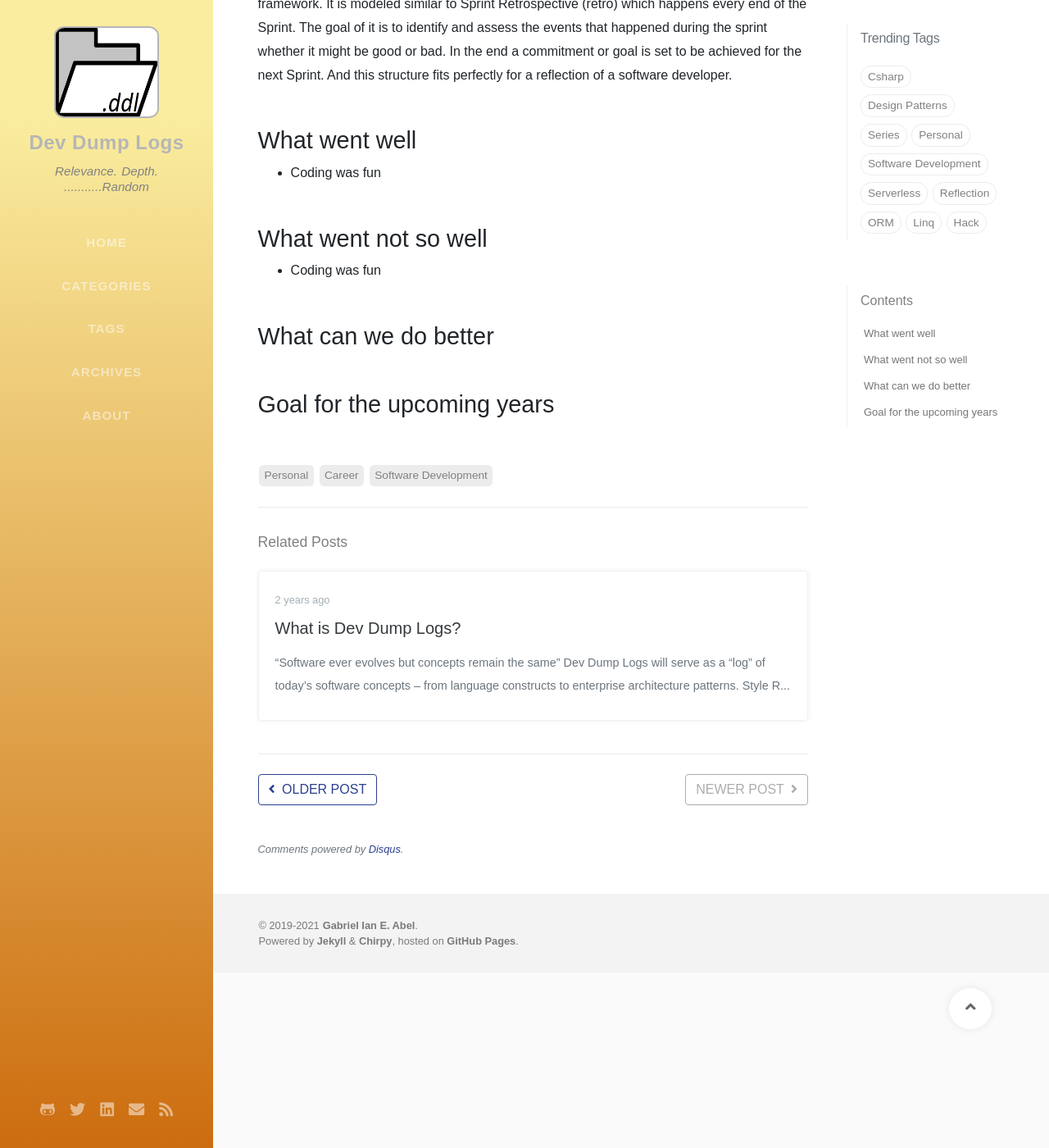
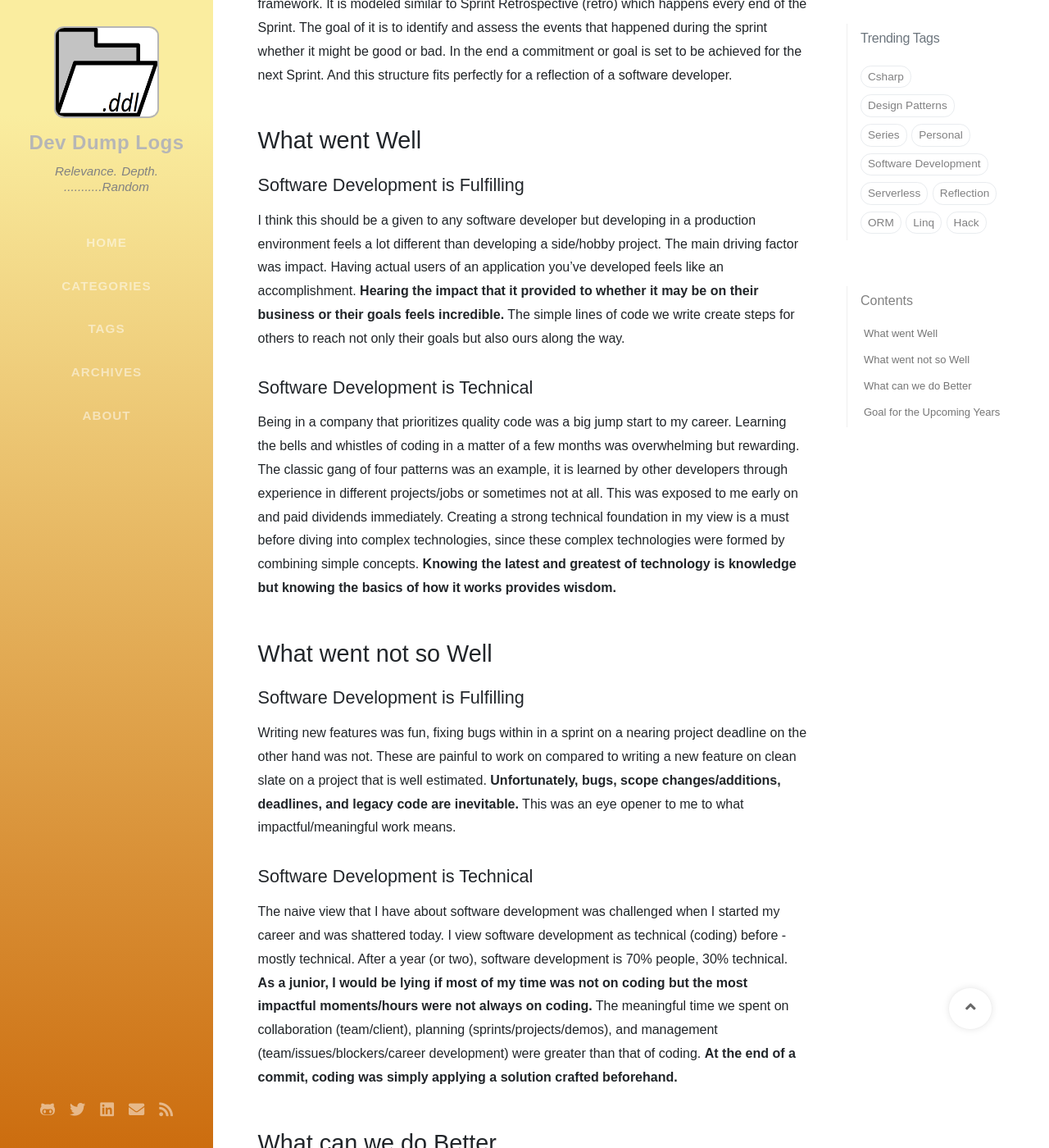
Before and after one commit to IanEscober/ianescober.github.io, a Jekyll site: the page built from _posts/2021-10-5-a-year-in-software-development.md, in a window 1280 px wide and 1400 px high, scrolled down 265 px. Shown: the whole window at 82% size. Built offline with Jekyll 4.4.1, drawn with Linux system fonts in a browser that asks for light colours; nearby versions of some CDN libraries; some web fonts are replaced; comment, search, counter and statistics services are not loaded; some of the changed text lies outside the part shown.

Commit message:
Added Software Development is Fulfilling and Software Development is Technical

```diff
--- a/_posts/2021-10-5-a-year-in-software-development.md
+++ b/_posts/2021-10-5-a-year-in-software-development.md
@@ -7,12 +7,19 @@ tags: [Personal, Career, Software Development]
 
 Here we are again after a year (or two) of being a profesional software developer/engineer. The post's arrangement will feel familiar to someone who have been working on the Scrum framework. It is modeled similar to Sprint Retrospective (retro) which happens every end of the Sprint. The goal of it is to identify and assess the events that happened during the sprint whether it might be good or bad. In the end a commitment or goal is set to be achieved for the next Sprint. And this structure fits perfectly for a reflection of a software developer.
 
-# What went well
-- Coding was fun
+# What went Well
+## Software Development is Fulfilling
+I think this should be a given to any software developer but developing in a production environment feels a lot different than developing a side/hobby project. The main driving factor was impact. Having actual users of an application you've developed feels like an accomplishment. __Hearing the impact that it provided to whether it may be on their business or their goals feels incredible.__ The simple lines of code we write create steps for others to reach not only their goals but also ours along the way.
 
-# What went not so well
-- Coding was fun
+## Software Development is Technical
+Being in a company that prioritizes quality code was a big jump start to my career. Learning the bells and whistles of coding in a matter of a few months was overwhelming but rewarding. The classic gang of four patterns was an example, it is learned by other developers through experience in different projects/jobs or sometimes not at all. This was exposed to me early on and paid dividends immediately. Creating a strong technical foundation in my view is a must before diving into complex technologies, since these complex technologies were formed by combining simple concepts. __Knowing the latest and greatest of technology is knowledge but knowing the basics of how it works provides wisdom.__
 
+# What went not so Well
+## Software Development is Fulfilling
+Writing new features was fun, fixing bugs within in a sprint on a nearing project deadline on the other hand was not. These are painful to work on compared to writing a new feature on clean slate on a project that is well estimated. __Unfortunately, bugs, scope changes/additions, deadlines, and legacy code are inevitable.__ This was an eye opener to me to what impactful/meaningful work means.
 
-# What can we do better
-# Goal for the upcoming years
+## Software Development is Technical
+The naive view that I have about software development was challenged when I started my career and was shattered today. I view software development as technical (coding) before - mostly technical. After a year (or two), software development is 70% people, 30% technical. __As a junior, I would be lying if most of my time was not on coding but the most impactful moments/hours were not always on coding.__ The meaningful time we spent on collaboration (team/client), planning (sprints/projects/demos), and management (team/issues/blockers/career development) were greater than that of coding. __At the end of a commit, coding was simply applying a solution crafted beforehand.__
+
+# What can we do Better
+# Goal for the Upcoming Years
```
